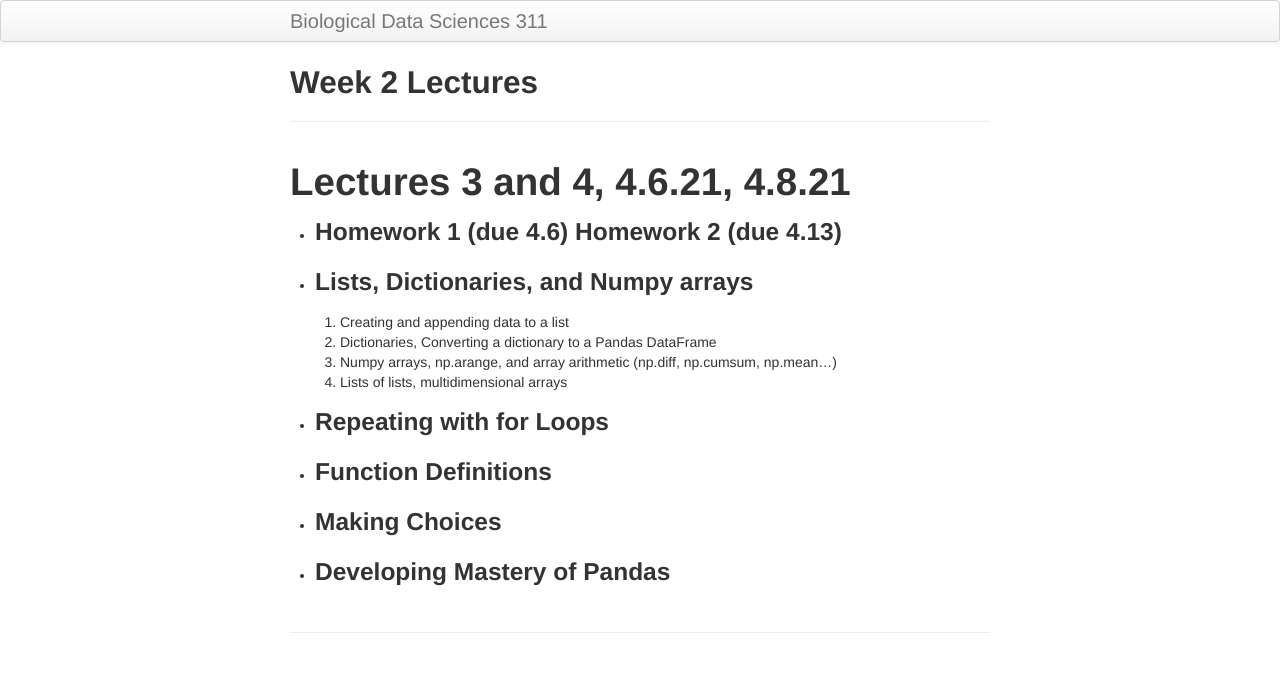
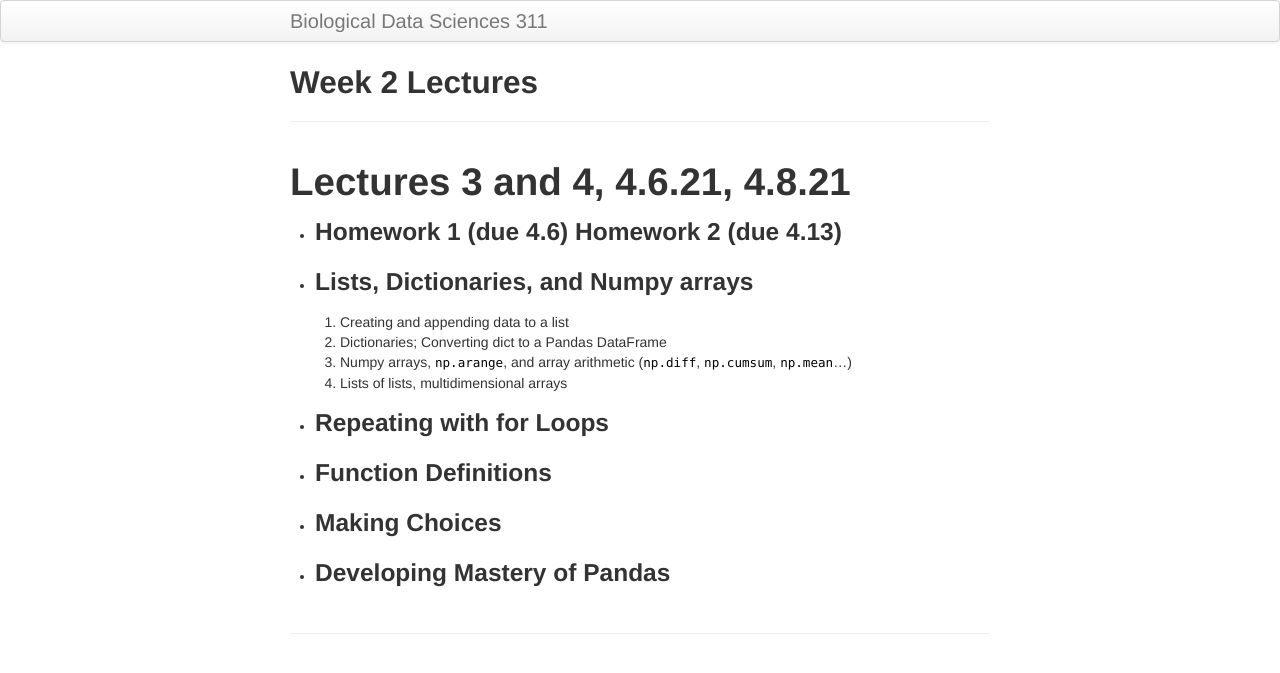
Before and after one commit to timothylwarren/bds311-sp21, a Jekyll site: the page built from lecture_notes/lec_wk02.md, in a window 1280 px wide. Shown: the top 673 px of the page. Built offline with Jekyll 4.4.1, drawn with Linux system fonts in a browser that asks for light colours.

Commit message:
updated lecture notes

```diff
--- a/lecture_notes/lec_wk02.md
+++ b/lecture_notes/lec_wk02.md
@@ -8,8 +8,8 @@ title: Week 2 Lectures
 - ### Homework 1 (due 4.6) Homework 2 (due 4.13)
 - ### Lists, Dictionaries, and Numpy arrays
 1. Creating and appending data to a list
-2. Dictionaries, Converting a dictionary to a Pandas DataFrame
-3. Numpy arrays, np.arange, and array arithmetic (np.diff, np.cumsum, np.mean...)
+2. Dictionaries; Converting dict to a Pandas DataFrame
+3. Numpy arrays, `np.arange`, and array arithmetic (`np.diff`, `np.cumsum`, `np.mean`...)
 4. Lists of lists, multidimensional arrays
 
 - ### Repeating with for Loops
```
